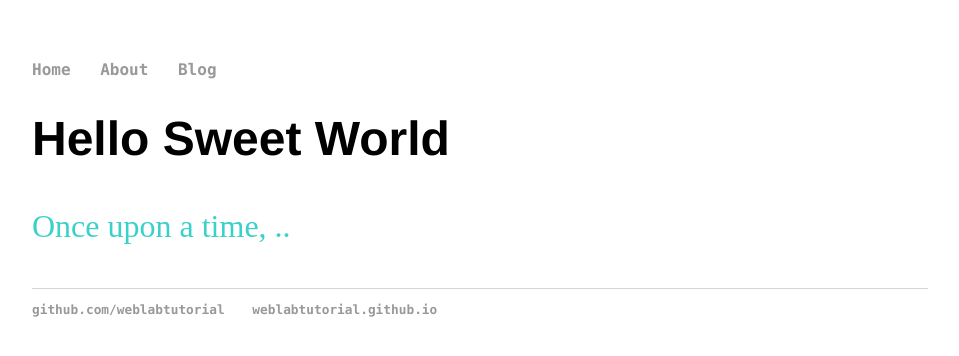
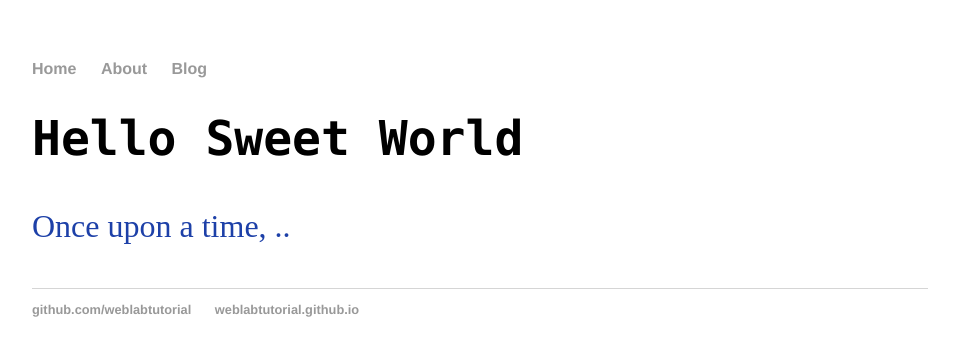
Before and after one commit to kevinjd0/kevinjd0.github.io, a Jekyll site: the page built from index.html, in a window 1280 px wide. Shown: the top 356 px of the page, without its empty margins (160-1119 px from the left). Built offline with Jekyll 4.4.1, drawn with Linux system fonts in a browser that asks for light colours.

Commit message:
Changed styling of p and h1
Changed the color of <p> tag
Changed font family of h1 and nav ul li,footer ul li

```diff
--- a/css/main.css
+++ b/css/main.css
@@ -4,19 +4,19 @@ body {
 }
 h1 {
  font-size: 3em;
- font-family:'Helvetica', 'Arial', 'Sans-Serif';
+ font-family:'Monaco', 'Lucida Console', 'Monospace';
 }
 p {
  font-size: 2em;
  line-height: 1.8em;
- color: #3bd1c9;
+ color: #1d40a8;
 }
 footer {
  border-top: 1px solid #d5d5d5;
  font-size: .8em;
 }
 nav ul, footer ul {
- font-family:'Monaco', 'Lucida Console', 'Monospace';
+ font-family:'Helvetica', 'Arial', 'Sans-Serif';
  padding: 0px;
  list-style: none;
  font-weight: bold;
```
